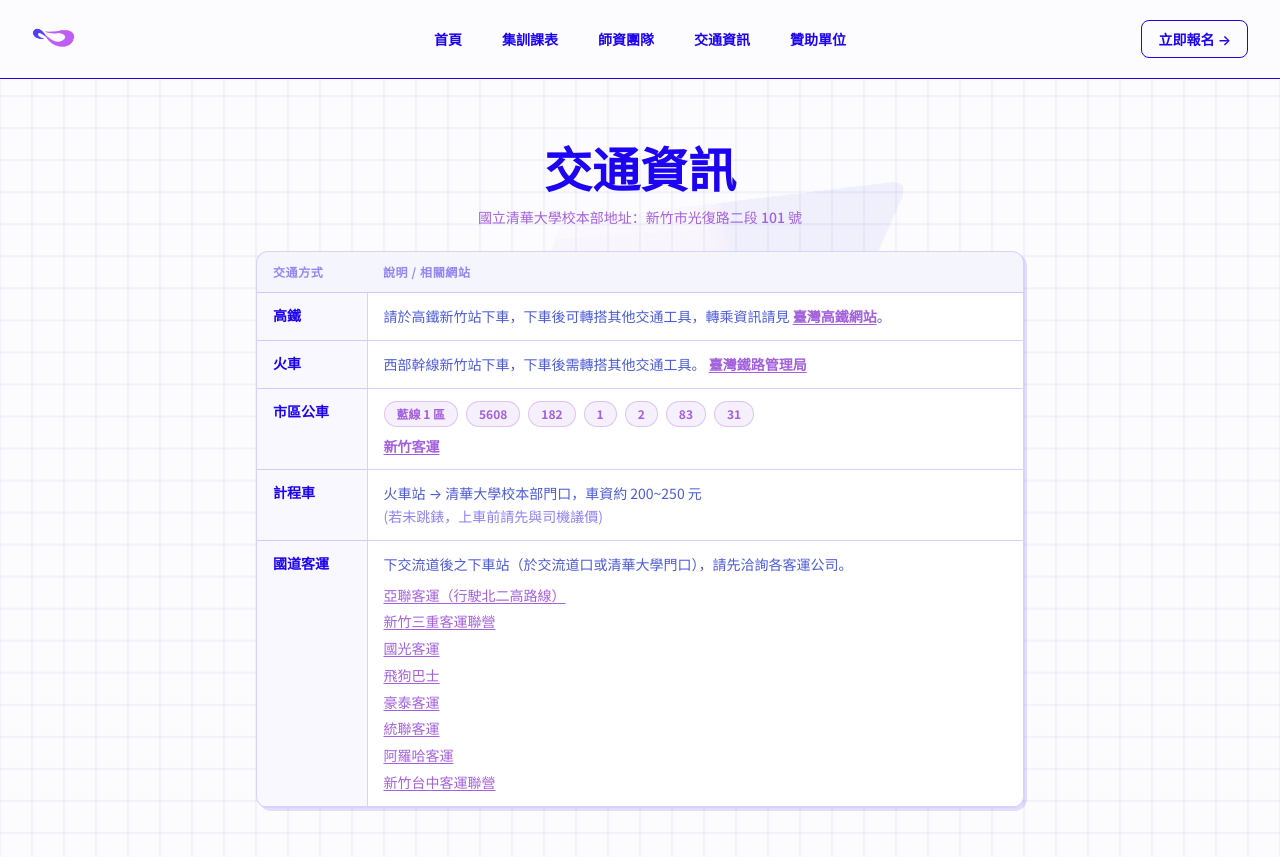
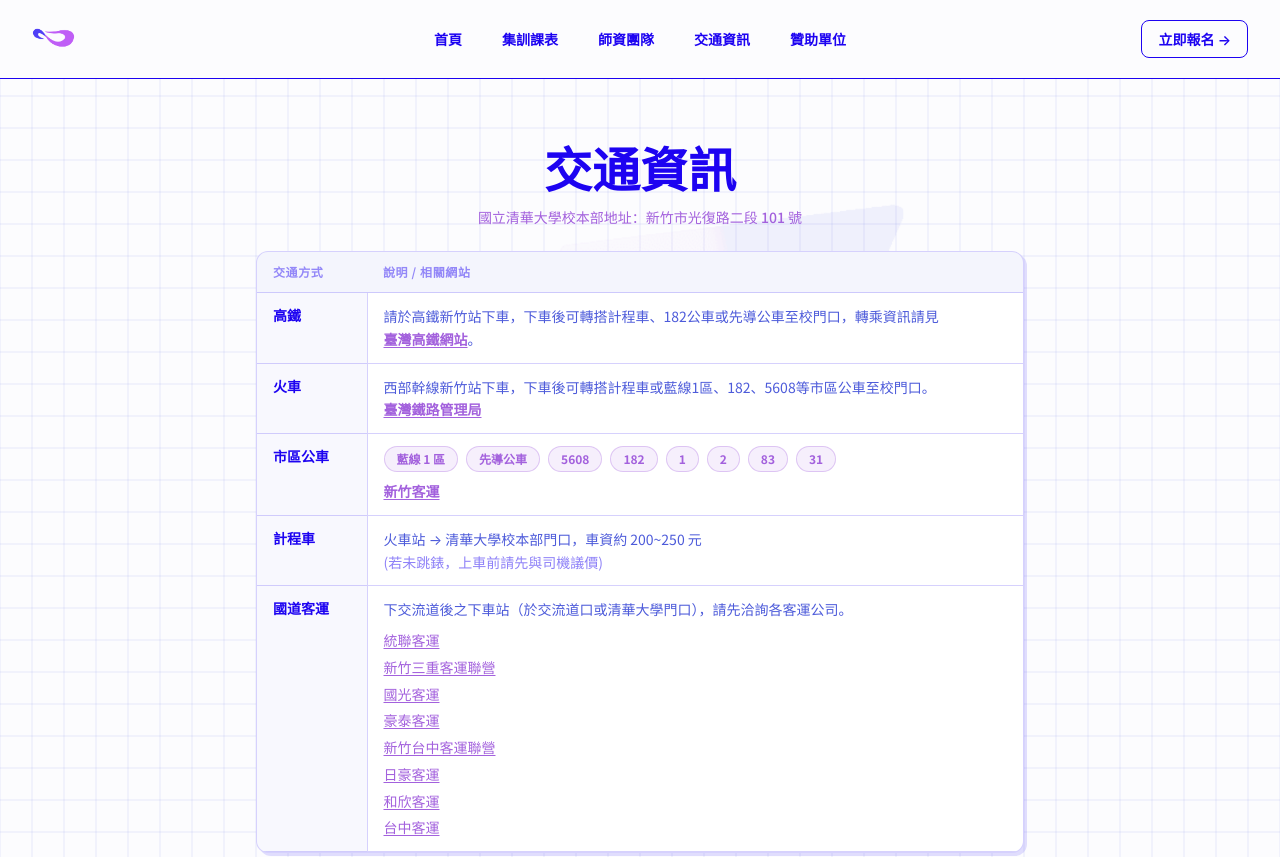
Before and after one commit to ioncamp-internal/web-ionc, a Next.js app: page /2026/travel in a window 1280 px wide. Shown: the top 857 px of the page. Built offline with nearby package versions, Linux system fonts and the light colour scheme.

Commit message:
修正交通資訊

```diff
--- a/src/components/2026/Travel.jsx
+++ b/src/components/2026/Travel.jsx
@@ -1,16 +1,16 @@
 import Link from "next/link";
 
-const busRoutes = ['藍線 1 區', '5608', '182', '1', '2', '83', '31'];
+const busRoutes = ['藍線 1 區', '先導公車', '5608', '182', '1', '2', '83', '31'];
 
 const intercityBuses = [
-    { name: '亞聯客運（行駛北二高路線）', href: 'https://www.ubus.com.tw/' },
+    { name: '統聯客運',                  href: 'https://www.ubus.com.tw/' },
     { name: '新竹三重客運聯營',           href: 'https://www.hcbus.com.tw/' },
-    { name: '國光客運',                   href: 'https://www.kingbus.com.tw/' },
-    { name: '飛狗巴士',                   href: 'https://www.flixbus.com.tw/' },
-    { name: '豪泰客運',                   href: 'https://www.houtaibus.com.tw/' },
-    { name: '統聯客運',                   href: 'https://www.tongyebus.com.tw/' },
-    { name: '阿羅哈客運',                 href: 'https://www.aloha168.com.tw/' },
+    { name: '國光客運',                  href: 'https://www.kingbus.com.tw/' },
+    { name: '豪泰客運',                  href: 'https://www.houtaibus.com.tw/' },
     { name: '新竹台中客運聯營',           href: 'http://www.hcbus.com.tw/' },
+    { name: '日豪客運',                  href: 'https://www.rihaobus.com/service.html' },
+    { name: '和欣客運',                  href: 'https://www.ebus.com.tw/' },
+    { name: '台中客運',                  href: 'https://www.tcbus.com.tw/' },
 ];
 
 const BORDER = 'rgba(29,3,241,0.18)';
@@ -54,7 +54,8 @@ export default function Travel() {
                     </thead>
                     <tbody>
                         <TravelRow label="高鐵">
-                            請於高鐵新竹站下車，下車後可轉搭其他交通工具，轉乘資訊請見&nbsp;
+                            請於高鐵新竹站下車，下車後可轉搭計程車、182公車或先導公車至校門口，轉乘資訊請見&nbsp;
+                            <br/>
                             <a href="http://www.thsrc.com.tw/" target="_blank" rel="noreferrer"
                                 className="font-semibold underline underline-offset-2 transition-colors"
                                 style={{ color: '#A361DD' }}>
@@ -63,7 +64,8 @@ export default function Travel() {
                         </TravelRow>
 
                         <TravelRow label="火車">
-                            西部幹線新竹站下車，下車後需轉搭其他交通工具。&nbsp;
+                            西部幹線新竹站下車，下車後可轉搭計程車或藍線1區、182、5608等市區公車至校門口。&nbsp;
+                            <br/>
                             <a href="http://www.railway.gov.tw/tw/" target="_blank" rel="noreferrer"
                                 className="font-semibold underline underline-offset-2 transition-colors"
                                 style={{ color: '#A361DD' }}>
```
